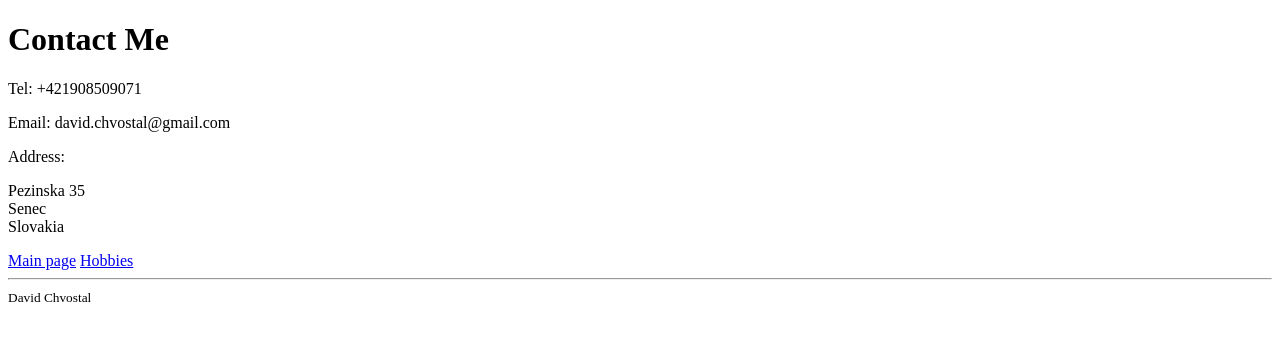
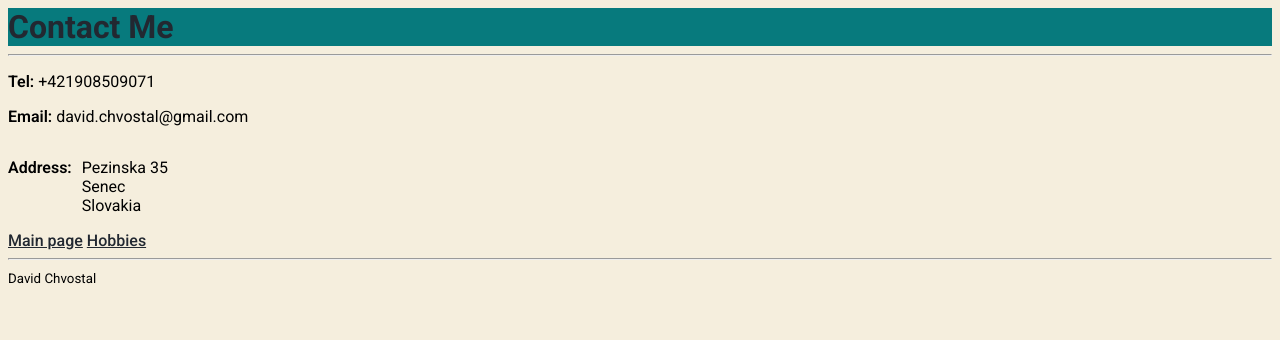
Before and after one commit to DavidChvo22/Resume, a plain HTML site: page public/contact.html in a window 1280 px wide. Drawn offline with Linux system fonts and the light colour scheme.

Commit message:
Add files via upload

```diff
--- a/public/contact.html
+++ b/public/contact.html
@@ -4,17 +4,24 @@
       <meta charset="UTF-8">
       <meta name="viewport" content="width=device-width, initial-scale=1.0">
       <title>Page Title</title>
+      <link rel="stylesheet" href="../style.css">
+      <link rel="preconnect" href="https://fonts.googleapis.com">
+      <link rel="preconnect" href="https://fonts.gstatic.com" crossorigin>
+      <link href="https://fonts.googleapis.com/css2?family=Roboto:ital,wght@0,100..900;1,100..900&display=swap" rel="stylesheet">
   </head>
   <body>
-      <h1>Contact Me</h1>
-    <p>Tel: +421908509071</p>
-    <p>Email: david.chvostal@gmail.com</p>
-    <p>Address:</p>
-    <p>
-      Pezinska 35<br />
+      <h1 class="sidePageH1">Contact Me</h1>
+  <hr/>
+    <p><span style="font-weight: 600;" >Tel:</span> +421908509071</p>
+    <p><span style="font-weight: 600;" >Email:</span> david.chvostal@gmail.com</p>
+    <div class="flexContainer">
+      <p class="toBold" id="adress"><span style="font-weight: 600;" >Address:</span></p>
+      <p class="adressData">Pezinska 35<br />
       Senec<br />
       Slovakia <br />
-    </p>
+      </p>
+    </div>
+
 
     <a href="../index.html">Main page</a>
     <a href="./hobbies.html">Hobbies</a>
```
Also changed, not shown: public/hobbies.html (+6 -2 lines).
